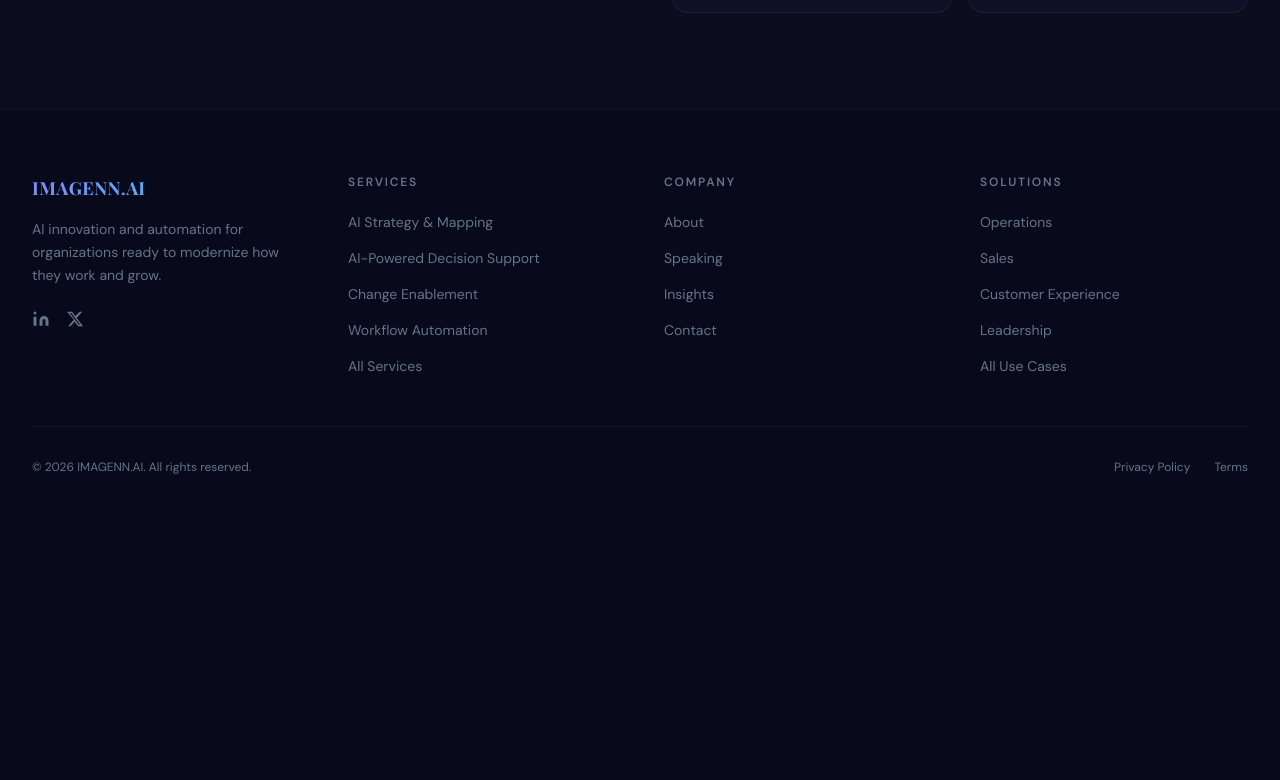
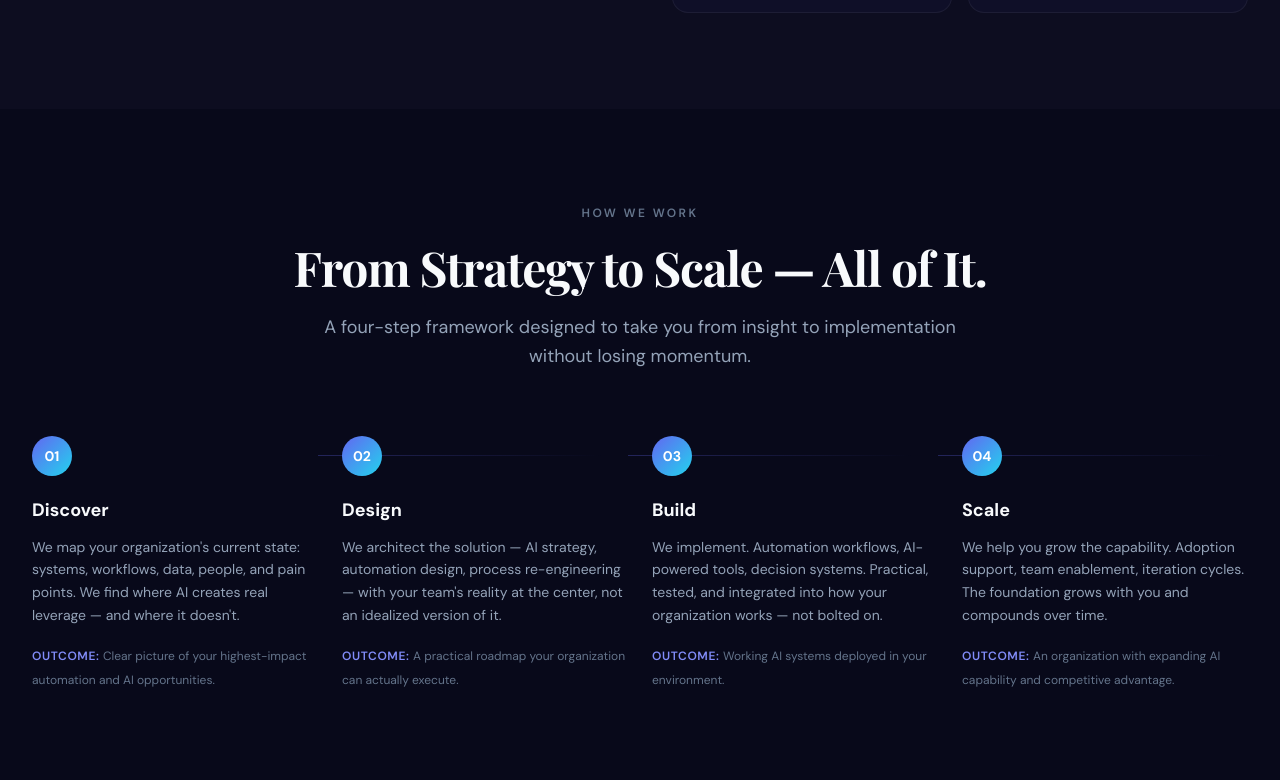
Before and after one commit to rgennaro71/imagenn, a Next.js app: page / in a window 1280 px wide. Shown: the part 4360-5140 px from the top of the page. Before the commit the page ends 4899 px from the top, so only its background shows below. Built offline with nearby package versions, Linux system fonts and the light colour scheme; a web font is replaced by a local one.

Commit message:
feat: add Process section with Discover→Design→Build→Scale framework

```diff
--- a/app/(main)/page.tsx
+++ b/app/(main)/page.tsx
@@ -5,6 +5,12 @@
 import { ServicesSection } from "@/components/sections/ServicesSection";
 import { SolutionsSection } from "@/components/sections/SolutionsSection";
 import { WhyUsSection } from "@/components/sections/WhyUsSection";
+import { ProcessSection } from "@/components/sections/ProcessSection";
+import { SpeakingSection } from "@/components/sections/SpeakingSection";
+import { WaitlistSection } from "@/components/sections/WaitlistSection";
+import { FutureProofSection } from "@/components/sections/FutureProofSection";
+import { InsightsPreviewSection } from "@/components/sections/InsightsPreviewSection";
+import { FinalCTASection } from "@/components/sections/FinalCTASection";
 
 export default function HomePage() {
   return (
@@ -15,6 +21,12 @@
       <ServicesSection />
       <SolutionsSection />
       <WhyUsSection />
+      <ProcessSection />
+      <SpeakingSection />
+      <WaitlistSection />
+      <FutureProofSection />
+      <InsightsPreviewSection />
+      <FinalCTASection />
     </>
   );
 }
--- /dev/null
+++ b/components/sections/ProcessSection.tsx
@@ -0,0 +1,51 @@
+// components/sections/ProcessSection.tsx
+import { SectionHeader } from "@/components/shared/SectionHeader";
+import { ProcessStep } from "@/components/shared/ProcessStep";
+
+const steps = [
+  {
+    number: "01",
+    title: "Discover",
+    description: "We map your organization's current state: systems, workflows, data, people, and pain points. We find where AI creates real leverage — and where it doesn't.",
+    outcome: "Clear picture of your highest-impact automation and AI opportunities.",
+  },
+  {
+    number: "02",
+    title: "Design",
+    description: "We architect the solution — AI strategy, automation design, process re-engineering — with your team's reality at the center, not an idealized version of it.",
+    outcome: "A practical roadmap your organization can actually execute.",
+  },
+  {
+    number: "03",
+    title: "Build",
+    description: "We implement. Automation workflows, AI-powered tools, decision systems. Practical, tested, and integrated into how your organization works — not bolted on.",
+    outcome: "Working AI systems deployed in your environment.",
+  },
+  {
+    number: "04",
+    title: "Scale",
+    description: "We help you grow the capability. Adoption support, team enablement, iteration cycles. The foundation grows with you and compounds over time.",
+    outcome: "An organization with expanding AI capability and competitive advantage.",
+  },
+];
+
+export function ProcessSection() {
+  return (
+    <section className="section-padding bg-obsidian">
+      <div className="content-width">
+        <SectionHeader
+          eyebrow="How We Work"
+          heading="From Strategy to Scale — All of It."
+          subheading="A four-step framework designed to take you from insight to implementation without losing momentum."
+          align="center"
+        />
+
+        <div className="grid grid-cols-1 lg:grid-cols-4 gap-8 lg:gap-6">
+          {steps.map((step, i) => (
+            <ProcessStep key={step.number} {...step} isLast={i === steps.length - 1} />
+          ))}
+        </div>
+      </div>
+    </section>
+  );
+}
--- /dev/null
+++ b/components/shared/ProcessStep.tsx
@@ -0,0 +1,39 @@
+// components/shared/ProcessStep.tsx
+
+interface ProcessStepProps {
+  number: string;
+  title: string;
+  description: string;
+  outcome: string;
+  isLast?: boolean;
+}
+
+export function ProcessStep({ number, title, description, outcome, isLast }: ProcessStepProps) {
+  return (
+    <div className="relative flex flex-col items-start">
+      {!isLast && (
+        <div
+          className="hidden lg:block absolute top-5 left-full w-full h-px -translate-y-px"
+          style={{ background: "linear-gradient(90deg, rgba(99,102,241,0.3), transparent)" }}
+          aria-hidden="true"
+        />
+      )}
+
+      <div
+        className="w-10 h-10 rounded-full flex items-center justify-center text-sm font-bold text-white mb-5 shrink-0"
+        style={{ background: "linear-gradient(135deg, #6366f1, #22d3ee)" }}
+      >
+        {number}
+      </div>
+
+      <h3 className="font-sans font-bold text-lg text-slate-primary mb-3">{title}</h3>
+      <p className="text-sm text-slate-secondary leading-relaxed mb-4">{description}</p>
+      <div>
+        <span className="text-xs font-semibold uppercase tracking-wider text-indigo-light">
+          Outcome:{" "}
+        </span>
+        <span className="text-xs text-slate-muted">{outcome}</span>
+      </div>
+    </div>
+  );
+}
```
